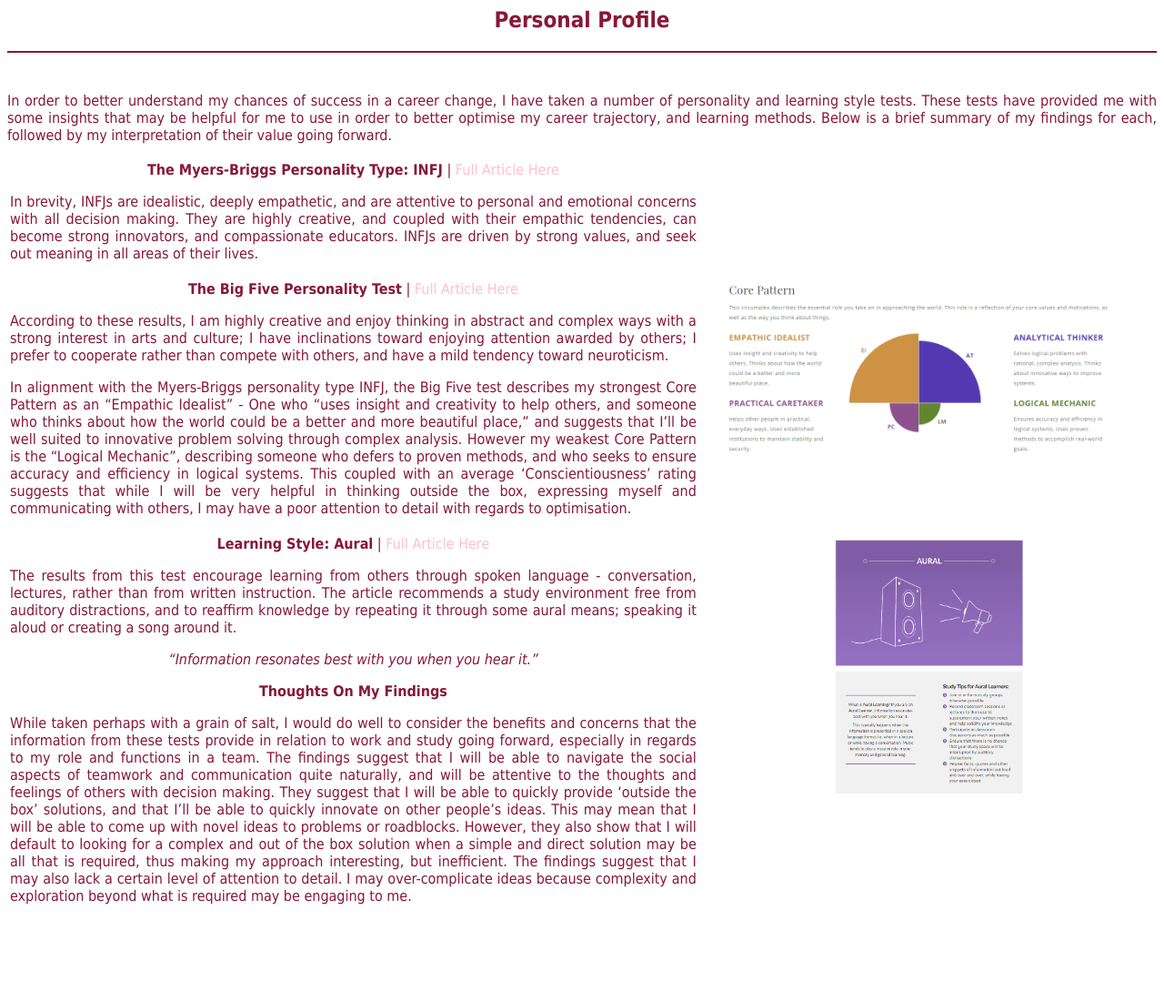
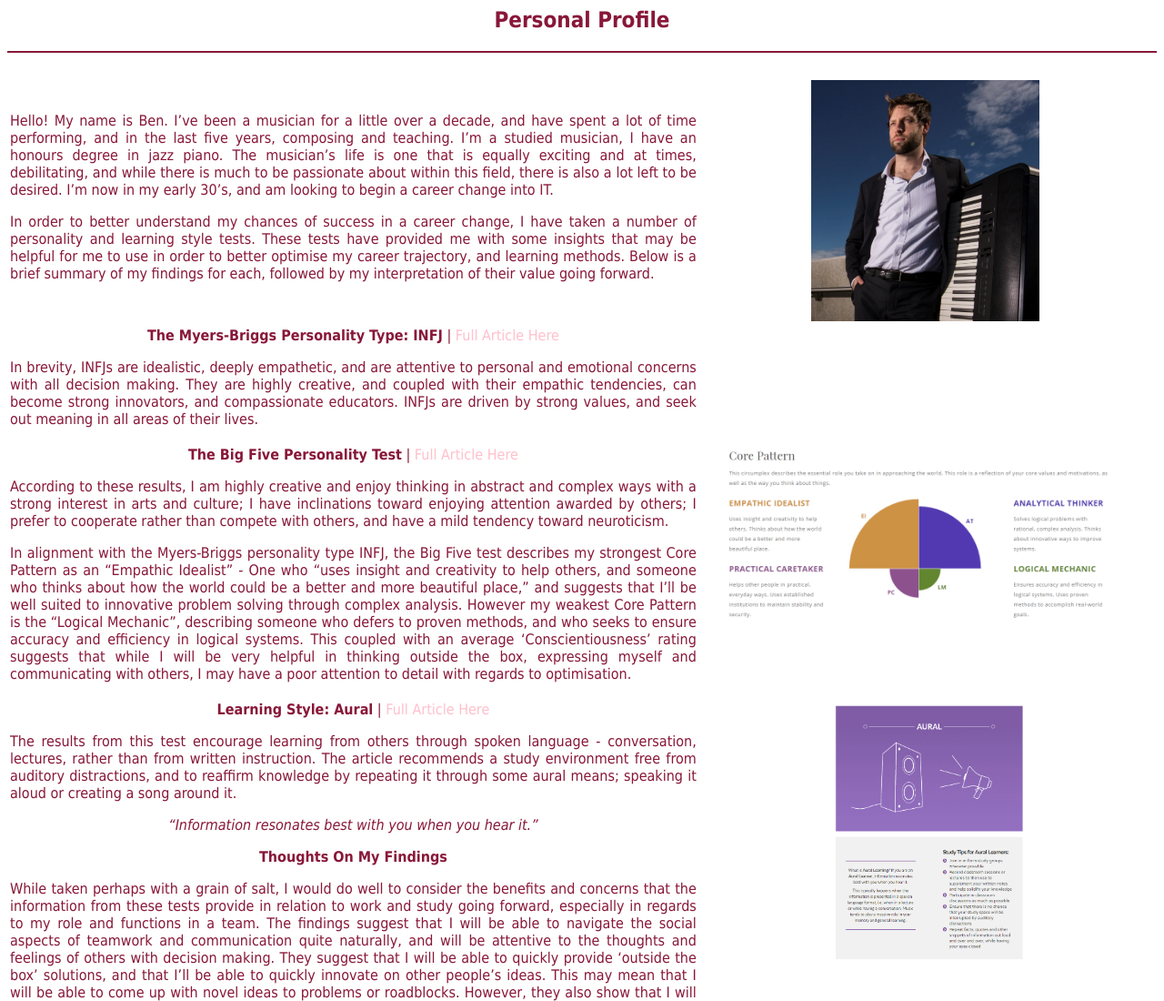
Before and after one commit to BatthewZ/IIT-Assignment01, a plain HTML site: page pages/profile.html in a window 1280 px wide. Shown: the top 1100 px of the page at 91% size. Before the commit the page ends 1021 px from the top, so only its background shows below. Drawn offline with Linux system fonts and the light colour scheme.

Commit message:
Updated info
Updated: Index.html menu, Bibliography, Profile Intro Paragraph
Included: Photo of me

```diff
--- a/pages/profile.html
+++ b/pages/profile.html
@@ -36,11 +36,37 @@
       <hr color="#881738">
       <br>
     </center>
-    <p align="justify">
-      In order to better understand my chances of success in a career change, I have taken a number of personality and learning style tests.
-      These tests have provided me with some insights that may be helpful for me to use in order to better optimise my career trajectory, and
-      learning methods. Below is a brief summary of my findings for each, followed by my interpretation of their value going forward.
-    </p>
+
+    <table>
+      <tbody>
+        <tr>
+          <td style="color:#881738;">
+            <div style="float: left; width: 60%;">
+              <br>
+
+<p align="justify">
+        Hello! My name is Ben. I’ve been a musician for a little over a decade, and have spent a lot of time performing, and in the last five years, composing and teaching.
+        I’m a studied musician, I have an honours degree in jazz piano.  The musician’s life is one that is equally exciting and at times, debilitating, and while there is
+        much to be passionate about within this field, there is also a lot left to be desired.  I’m now in my early 30’s, and am looking to begin a career change into IT.
+      </p>
+      <p align="justify">
+        In order to better understand my chances of success in a career change, I have taken a number of personality and learning style tests.
+        These tests have provided me with some insights that may be helpful for me to use in order to better optimise my career trajectory, and
+        learning methods. Below is a brief summary of my findings for each, followed by my interpretation of their value going forward.
+      </p>
+            </div>
+            <div style="float: right; width: 40%;">
+<center>
+              <a href="../resources/ben.png" target="_blank">
+                <img src="../resources/ben.png" alt="Me 'n' my keyboard ^_^" width="50%" ></img></a>
+<center>
+            </div>
+
+
+</td>
+</tr>
+</tbody>
+</table>
     <center>
 
       <table>
```
Also changed, not shown: index.html (+2 -2 lines), pages/bibliography.html (+10 -2 lines), resources/ben.png (added).
